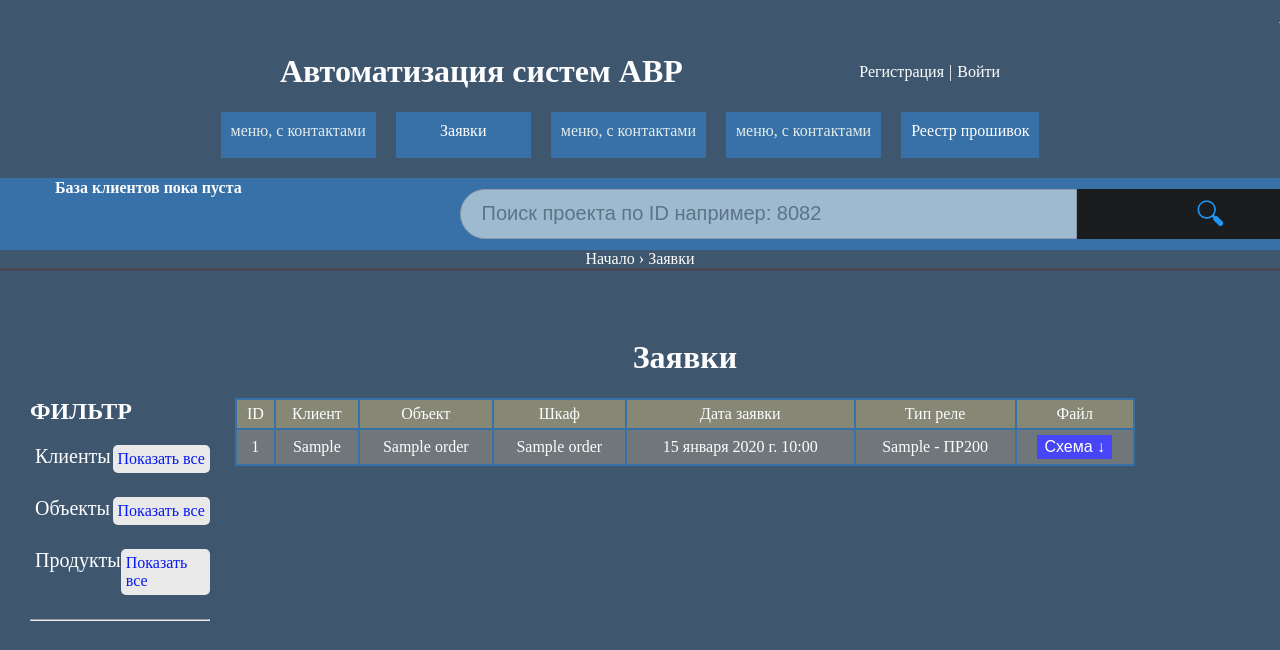
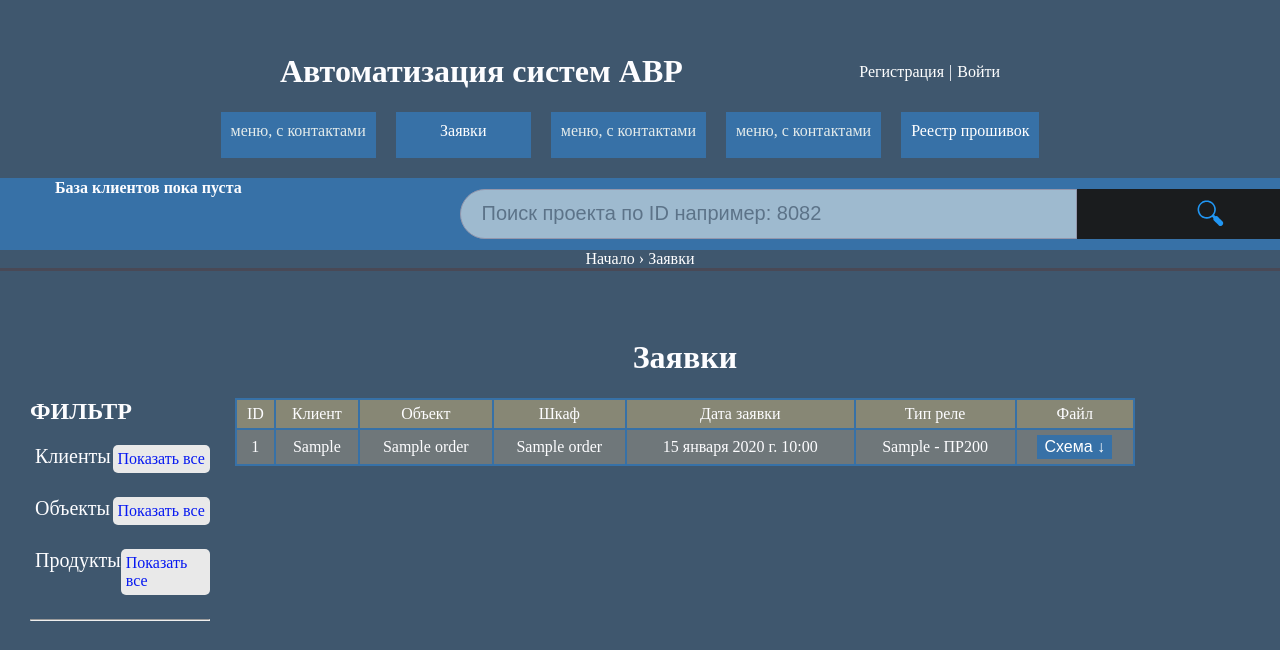
Before and after one commit to vikneo/Algorithm-for-AVR-systems, a Django app: page /orders/ in a window 1280 px wide; the page is wider, and only the part inside the window is pictured. Shown: the top 650 px of that part. Run offline with Django 5.2, Linux system fonts and the light colour scheme; tables that the repository leaves empty hold one stand-in row (values such as "Sample post"); parts of the project's set-up code (start-up, migrations or seed data) failed here and were passed over.

Commit message:
color replacement

```diff
--- a/system_avr/static/assests/css/product_style.css
+++ b/system_avr/static/assests/css/product_style.css
@@ -118,7 +118,7 @@ tr.table-order td {
 .dropbtn {
     padding: 3px 7px;
     font-size: 16px;
-    background-color: #4745f5;
+    background-color: #3771a7;
     color: white;
     border: none;
 }
@@ -148,5 +148,5 @@ tr.table-order td {
 }
 
 .dropdown:hover .dropbtn {
-    background-color: #4745f5;
+    background-color: #3771a7;
 }
```
